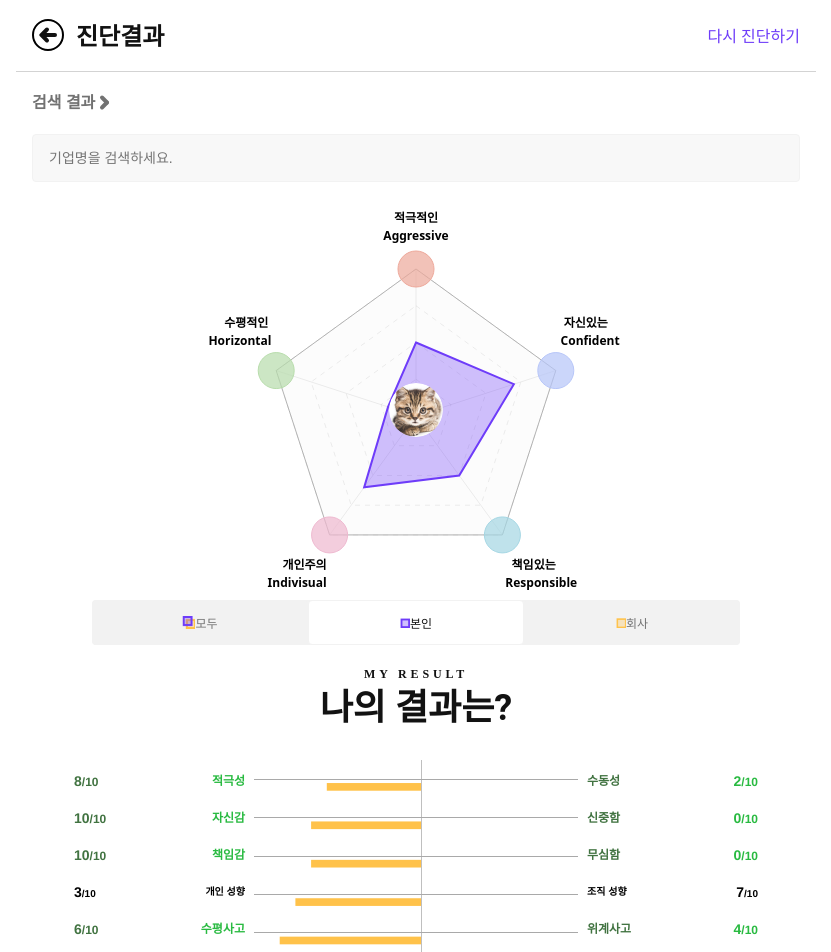
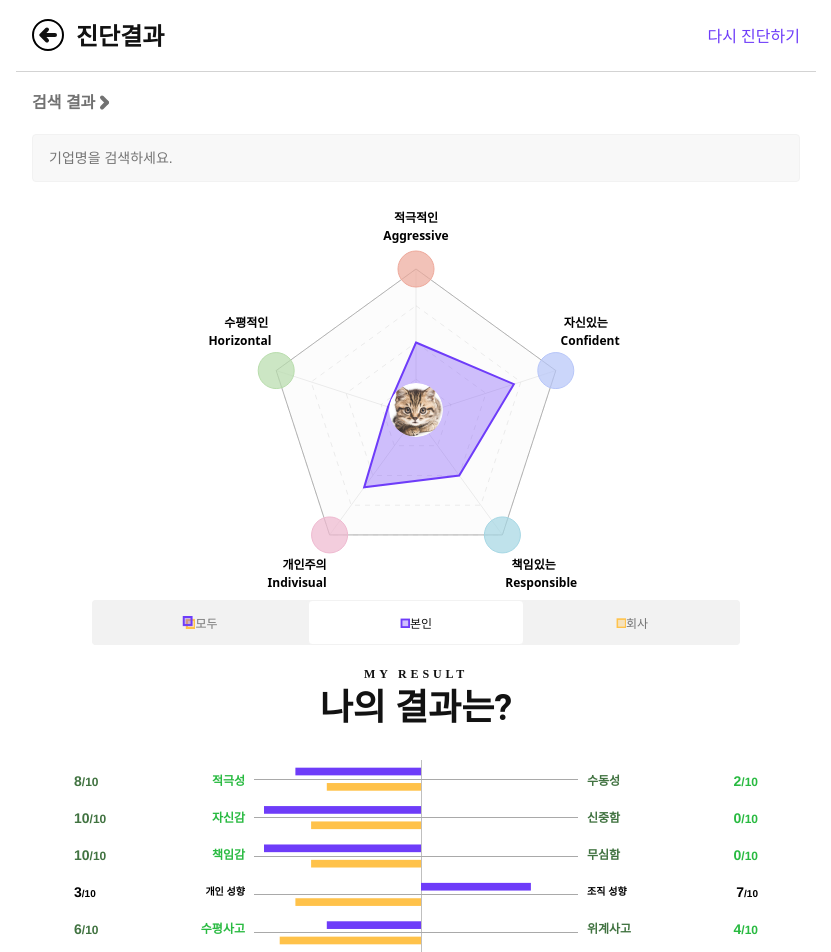
Before and after one commit to wanted-codestates-project-team-05/wanted-codestates-project-05-11, a Vue app: page / in a window 1280 px wide. Shown: the top 952 px of the page, without its empty margins (224-1055 px from the left). Built offline with nearby package versions, Linux system fonts and the light colour scheme.

Commit message:
Feat: 버튼 클릭 시 그래프 데이터 일부 노출 기능 구현

```diff
--- a/src/components/bar/BarChart.vue
+++ b/src/components/bar/BarChart.vue
@@ -6,17 +6,17 @@ export default {
   mixins: [mixins.reactiveProp],
   props: {
     chartData: Object,
-    tap: Object,
+    graphViewType: String,
   },
   mounted() {
-    this.renderChart(this.getData(this.chartData, this.tap), this.options);
+    this.renderChart(this.getData(this.chartData, this.graphViewType), this.options);
   },
   watch: {
     chartData() {
-      this.getData(this.chartData, this.tap);
+      this.getData(this.chartData, this.graphViewType);
     },
-    tap() {
-      console.log(this.tab);
+    graphViewType() {
+      this.renderChart(this.getData(this.chartData, this.graphViewType), this.options);
     },
   },
   data() {
@@ -66,16 +66,20 @@ export default {
     };
   },
   methods: {
-    getData(chartData, tab) {
+    getData(chartData, graphViewType) {
       const makeGraphData = (data, maxScore) => {
         return Object.values(data).map((score) =>
           score >= maxScore / 2 || score === 0 ? score * -1 : maxScore - score
         );
       };
-
       const userGraphData =
-        tab.isAll === true ? chartData.userData && makeGraphData(chartData.userData, chartData.maxScore) : null;
-      const companyGraphData = chartData.companyData && makeGraphData(chartData.companyData, chartData.maxScore);
+        graphViewType !== 'isCompany'
+          ? chartData.userData && makeGraphData(chartData.userData, chartData.maxScore)
+          : [];
+      const companyGraphData =
+        graphViewType !== 'isMe'
+          ? chartData.companyData && makeGraphData(chartData.companyData, chartData.maxScore)
+          : [];
       const data = {
         labels: ['type1', 'type2', 'type3', 'type4', 'type5'],
         datasets: [
--- a/src/components/bar/BarChartContainer.vue
+++ b/src/components/bar/BarChartContainer.vue
@@ -25,7 +25,7 @@
           >
         </span>
       </li>
-      <BarChart class="Chart" v-bind:chart-data="chartData" :tap="this.tap" />
+      <BarChart class="Chart" v-bind:chart-data="chartData" :graphViewType="graphViewType" />
     </ul>
   </div>
 </template>
@@ -43,22 +43,19 @@ export default {
   props: {
     userDataProps: Object,
     companyData: Object,
-    isAll: Boolean,
-    isMe: Boolean,
-    isCompany: Boolean,
+    viewType: String,
   },
   watch: {
     companyData: function () {
       this.selectedCompany = this.companyData;
-      console.log(this.selectedCompany, 'barChartContainer');
+    },
+    viewType: function () {
+      this.graphViewType = this.viewType;
     },
   },
-  mounted() {
-    console.log(this.tap);
-  },
+  mounted() {},
   data() {
     return {
-      tap: { isAll: this.isAll, isMe: this.isMe, isCompany: this.isCompany },
       MAX_SCORE,
       personalityType: [
         ['적극성', '수동성'],
@@ -71,6 +68,7 @@ export default {
       selectedCompany: this.companyData,
       chartData: { userData: this.userDataProps, companyData: this.companyData, maxScore: MAX_SCORE },
       scoreTypes: [...Object.keys(this.userDataProps)],
+      graphViewType: 'isAll',
     };
   },
 };
--- a/src/components/home/HomePage.vue
+++ b/src/components/home/HomePage.vue
@@ -23,9 +23,7 @@
       <BarChartContainer
         v-bind:user-data-props="userData"
         v-bind:company-data="selectedCompany"
-        :isAll="this.isAll"
-        :isMe="this.isMe"
-        :isCompany="this.isCompany"
+        v-bind:view-type="viewType"
       />
     </div>
   </div>
@@ -60,6 +58,7 @@ export default {
       this.companyJsonData = chartScore;
       console.log(chartScore);
       console.log(companyData);
+      this.selectedCompany = this.companyDataJson[this.companyName];
     },
     companyJsonData(){
       this.allView();
@@ -72,6 +71,7 @@ export default {
       this.isCompany = false;
       this.makeAllData();
       this.chartData.datasets.push(this.setPoint);
+      this.viewType = 'isAll';
     },
     meView() {
       this.isAll = false;
@@ -79,6 +79,7 @@ export default {
       this.isCompany = false;
       this.makeMeData();
       this.chartData.datasets.push(this.setPoint);
+      this.viewType = 'isMe';
     },
     componyView() {
       this.isAll = false;
@@ -86,6 +87,7 @@ export default {
       this.isCompany = true;
       this.makeCompanyData();
       this.chartData.datasets.push(this.setPoint);
+      this.viewType = 'isCompany';
     },
     makeAllData() {
       this.chartData = {
@@ -244,6 +246,7 @@ export default {
       userData: userData.user,
       selectedCompany: companyDataJson['KAKAO'],
       companyDataJson,
+      viewType: 'isAll',
     };
   },
 };
```
